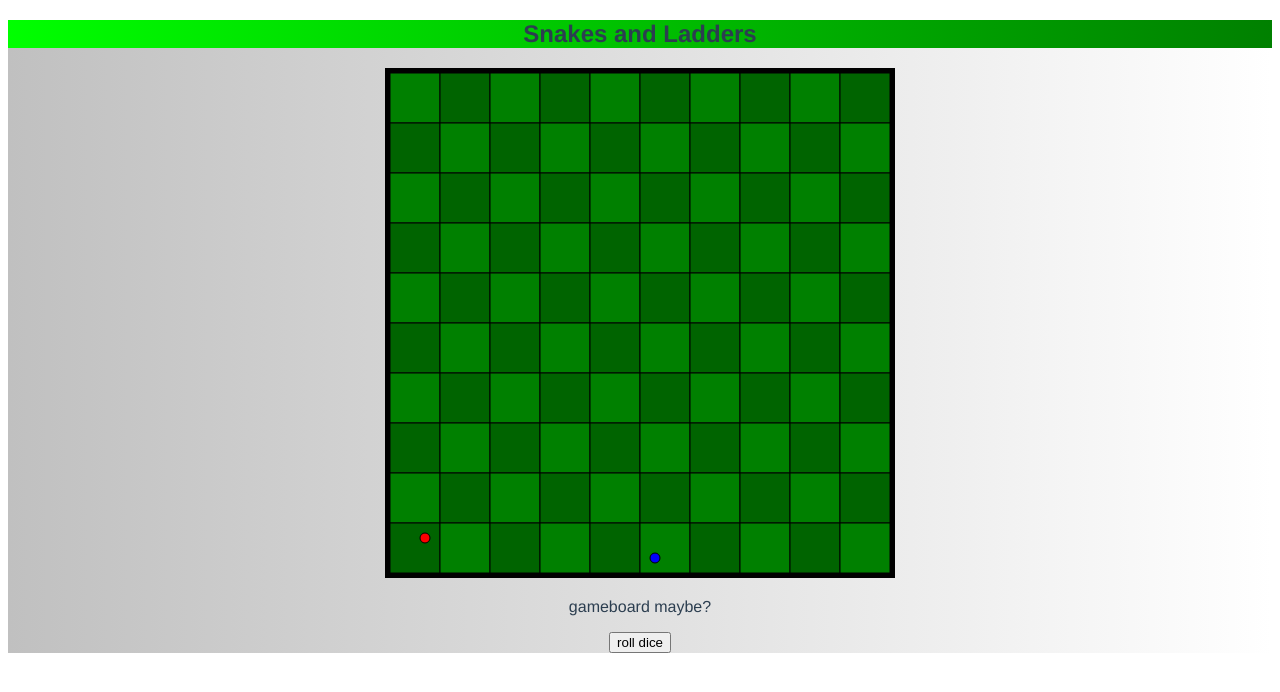
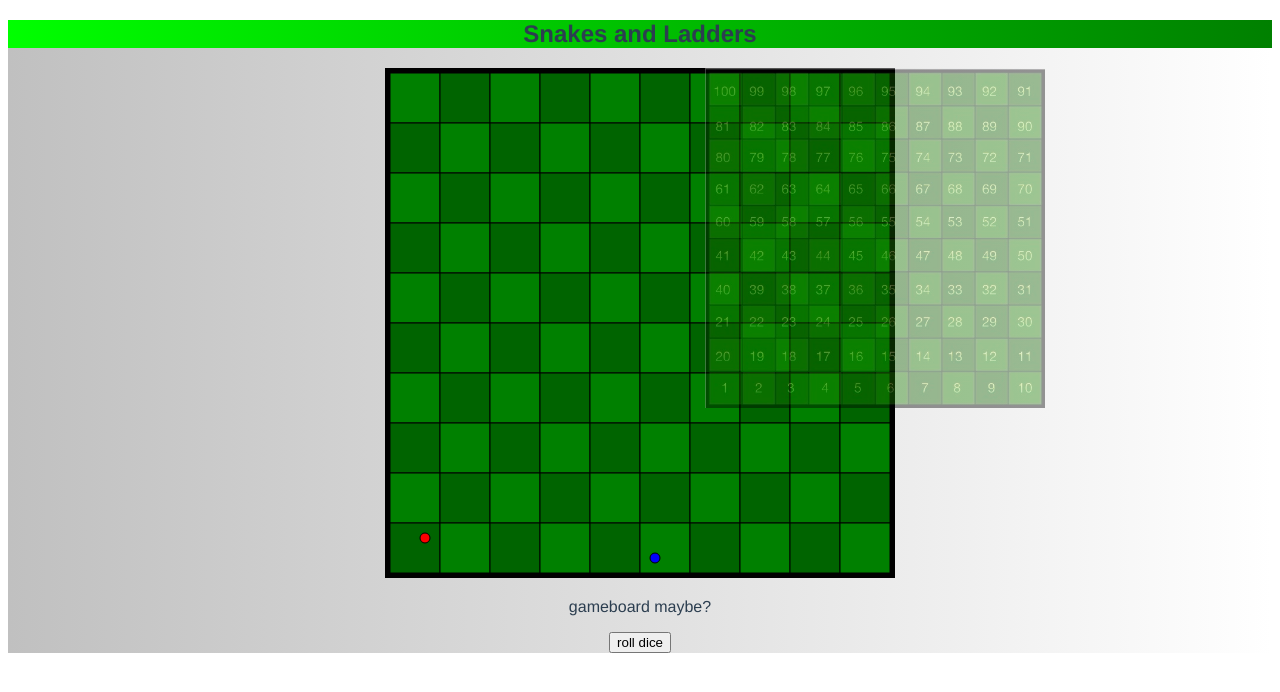
Before and after one commit to Hitanbot/CodeClan_Grp_Project, a Vue app in the folder client/: page / in a window 1280 px wide. Shown: the top 692 px of the page. Built offline with nearby package versions, Linux system fonts and the light colour scheme.

Commit message:
overlayed numbered game board

```diff
--- a/client/src/App.vue
+++ b/client/src/App.vue
@@ -4,8 +4,8 @@
 <h2 id="title">Snakes and Ladders</h2>
 <!-- </div> -->
 
-    <!-- <img src="./assets/game_board.jpg" id="board">
-    <img src="./assets/dice.jpg" id="dice">
+    <img src="./assets/game_board.jpg" id="board">
+    <!--<img src="./assets/dice.jpg" id="dice">
     <img src="./assets/players.jpg" id="players"> -->
     <game-board :players='players'></game-board>
     <!-- <dice></dice> -->
@@ -57,10 +57,12 @@ export default {
 
 #board {
   position: absolute;
-  max-width: 40%;
+  max-width:26.54%;
   height: auto;
-  align-self: flex-end;
-  flex-flow: column-reverse;
+  left: 705px;
+  /* align-self: flex-end;
+  flex-flow: column-reverse; */
+  opacity: 0.4;
 }
 
 #players {
```
Also changed, not shown: client/src/assets/game_board.jpg.
